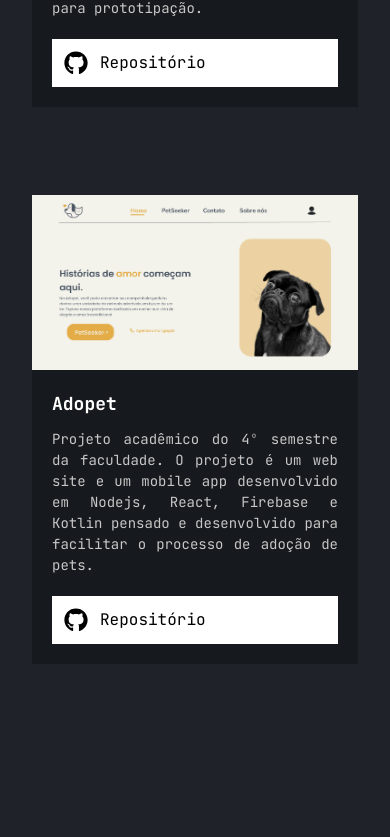
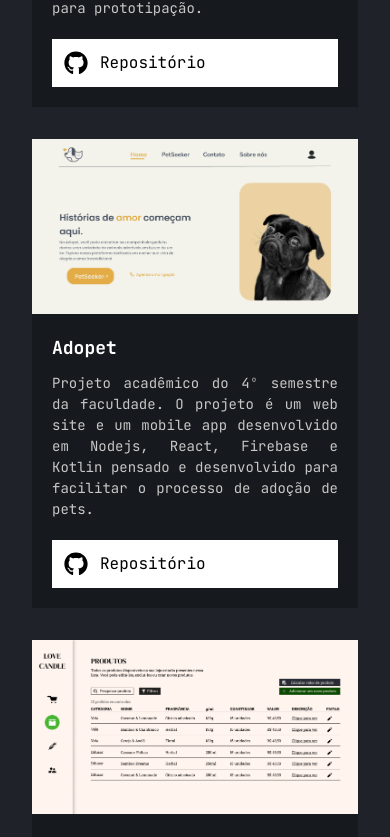
Before and after one commit to brbertholini/portfolio, a React (Vite) app: page / in a window 390 px wide. Shown: the part 1138-1975 px from the top of the page. Before the commit the page ends 1858 px from the top, so only its background shows below. Built offline with nearby package versions, Linux system fonts and the light colour scheme.

Commit message:
fix: fixing Projects responsivity issue

```diff
--- a/src/App.jsx
+++ b/src/App.jsx
@@ -8,7 +8,7 @@ function App() {
   return (
     <div className="flex flex-col justify-center">
       <Header />
-      <div className="ml-8 mr-8 sm:ml-10 sm:mr-10 md:ml-12 md:mr-12 lg:ml-28 lg:mr-28 2xl:ml-60 2xl:mr-60">
+      <div className="ml-8 mr-8 sm:ml-10 sm:mr-10 md:ml-12 md:mr-12 lg:ml-28 lg:mr-28 2xl:ml-96 2xl:mr-96">
         <div className="flex flex-row">
           <div className="mt-14 flex flex-col">
             <h1 className="text-[28px] sm:text-[36px] font-jetbrains font-semibold text-white">Bruno Bertholini</h1>
@@ -23,7 +23,8 @@ function App() {
         <div className="pt-32 flex flex-col">
           <h1 className="text-[28px] sm:text-[36px] pb-12 font-jetbrains font-semibold text-white">Projetos</h1>
         </div>
-        <div className="grid grid-cols-1 md:grid-cols-2 justify-between items-center gap-8">
+        <div className="justify-items-center">
+        <div className="grid grid-cols-1 md:grid-cols-2 justify-items-center gap-8">
           <Project
             image={lovecandle}
             title="Gestão de estoque"
@@ -36,7 +37,19 @@ function App() {
             description="Projeto acadêmico do 4º semestre da faculdade. O projeto é um web site e um mobile app desenvolvido em Nodejs, React, Firebase e Kotlin pensado e desenvolvido para facilitar o processo de adoção de pets."
             repoLink="https://github.com/yuriTakamisawaRibeiro/AdoPet"
           />
-
+                    <Project
+            image={lovecandle}
+            title="Gestão de estoque"
+            description="Projeto real para um familiar. Sistema de estoque para uma loja de velas. Rest API desenvolvida com Java Spring, Hibernate, Docker, React no front-end, Figma para prototipação."
+            repoLink="https://github.com/brbertholini/love-candle-backend"
+          />
+            <Project
+            image={adopet}
+            title="Adopet"
+            description="Projeto acadêmico do 4º semestre da faculdade. O projeto é um web site e um mobile app desenvolvido em Nodejs, React, Firebase e Kotlin pensado e desenvolvido para facilitar o processo de adoção de pets."
+            repoLink="https://github.com/yuriTakamisawaRibeiro/AdoPet"
+          />
+        </div>
         </div>
       </div>
     </div>
--- a/src/components/Project.jsx
+++ b/src/components/Project.jsx
@@ -2,11 +2,11 @@ import { FaGithub } from "react-icons/fa";
 
 export function Project({ image, title, description, repoLink }) {
     return (
-        <div className="w-[100%] mb-14">
+        <div className="h-fit max-w-[460px] md:max-w-[600px] lg:max-w-[100%] flex flex-col">
             <img className='' src={image} alt={title} />
-            <div className='bg-[#16191D] p-5 h-fit'>
+            <div className='bg-[#16191D] p-5 h-fit flex flex-col'>
                 <h1 className='text-white text-[18px] sm:text-[20px] font-jetbrains font-bold mb-3'>{title}</h1>
-                <p className="text-[#C7C7C7] text-[14px] sm:text-[16px] text-justify font-jetbrains">{description}</p>
+                <p className="text-[#C7C7C7] text-[14px] text-justify font-jetbrains flex-grow min-h-[100px]">{description}</p>
                 <a href={repoLink} className="flex mt-5 p-3 bg-white hover:opacity-60 transition-all font-jetbrains">
                     <FaGithub className='mr-3' size={24}/>
                     Repositório
```
